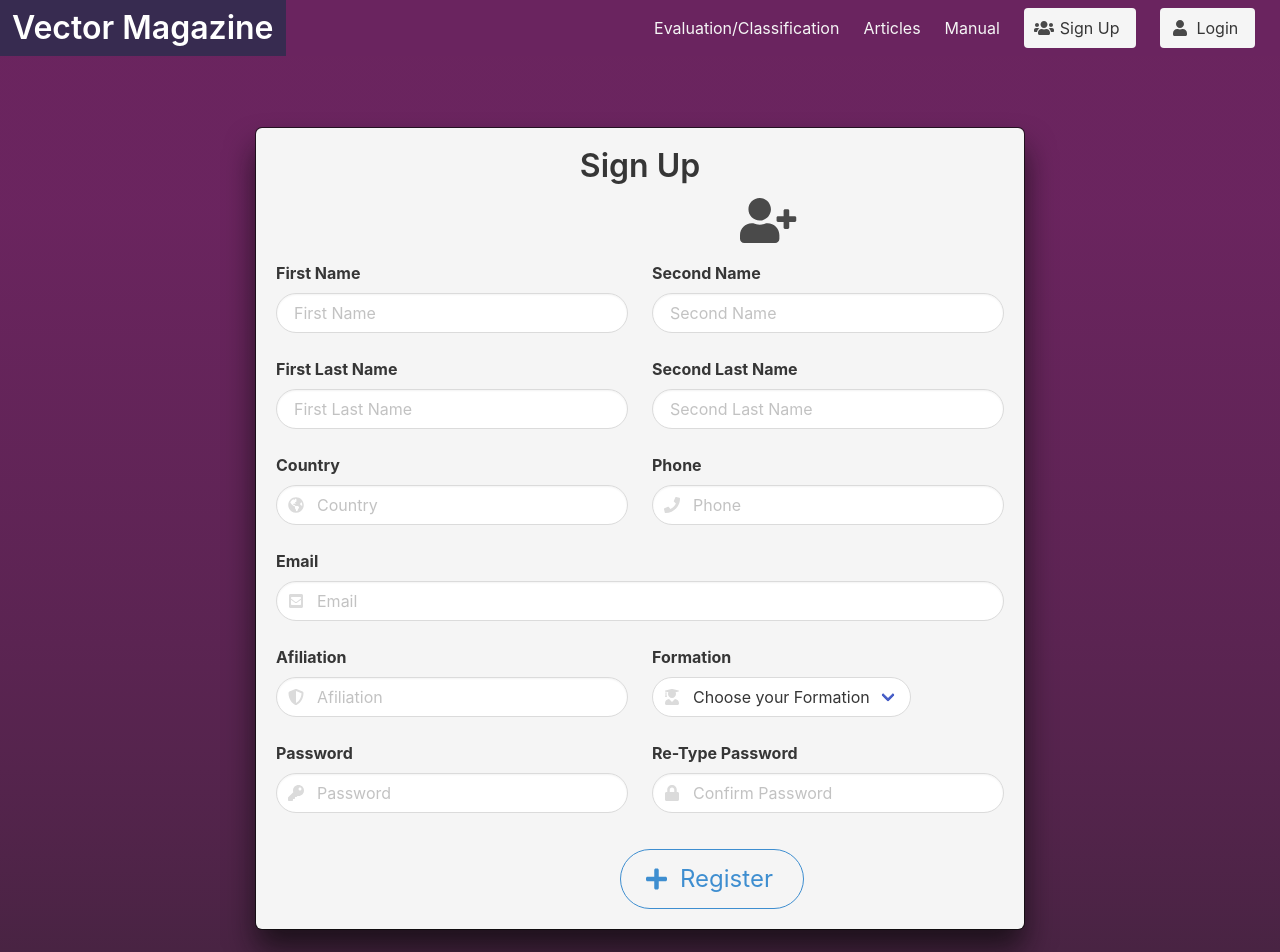
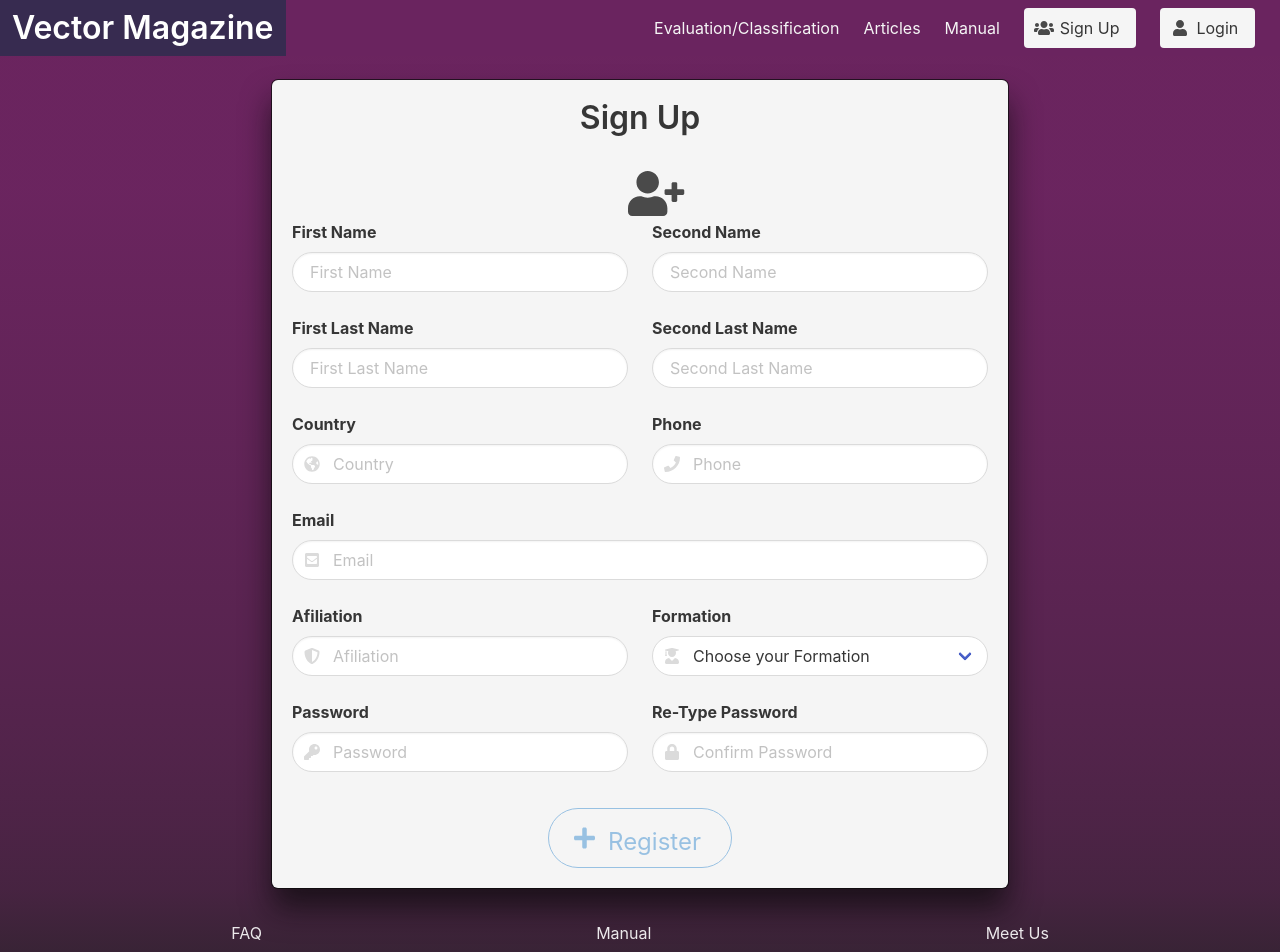
Before and after one commit to DanniCross/Magazine-Project, an Angular app in the folder client/: page /Signup in a window 1280 px wide. Shown: the top 952 px of the page. Built offline with nearby package versions, Linux system fonts and the light colour scheme; what ngx-captcha would draw is missing.

Commit message:
validations form

```diff
--- a/client/src/app/modules/users/signup/signup.component.css
+++ b/client/src/app/modules/users/signup/signup.component.css
@@ -2,20 +2,22 @@
   padding-top: 0 !important;
   padding-bottom: 0 !important;
 }
-.row-one {
-  padding-top: 13px;
-}
+
 form .field {
   margin: auto;
   max-width: 740px;
 }
 
 .Icon {
-  margin-left: 60vh;
+  margin-left: auto;
+  margin-right: auto;
+  display: block;
 }
 
 .Icon2 {
-  margin-left: 43vh;
+  margin-left: auto;
+  margin-right: auto;
+  display: block;
 }
 
 .Title {
@@ -30,3 +32,7 @@ form .field {
 .box {
   box-shadow: 0 20px 30px rgba(10, 10, 10, 0.7), 0 0 0 1px rgba(10, 10, 10, 0.7);
 }
+
+#select {
+  width: 100%;
+}
--- a/client/src/app/modules/users/signup/signup.component.html
+++ b/client/src/app/modules/users/signup/signup.component.html
@@ -1,66 +1,42 @@
-<div class="hero-body">
-  <div id="app">
-    <div class="section">
-      <div class="container">
+<form class="container hero-body" [formGroup]="SignUPForm">
   <div class="box has-background-light Margin">
     <div class="title has-text-dark has-text-centered">Sign Up</div>
-          <span class="icon Icon Title">
+    <span class="icon Icon Title has-text-centered">
       <i class="fas fa-user-plus"></i>
     </span>
     <br />
     <br />
-          <form id="register-form">
     <div class="field">
       <div class="columns">
         <div class="column">
           <label class="label" for="firstName">First Name</label>
           <div class="control">
-                    <input
-                      class="input is-rounded"
-                      type="text"
-                      placeholder="First Name"
-                      name="firstName"
-                    />
+            <input class="input is-rounded" type="text" placeholder="First Name" name="firstName"
+              formControlName="name" />
           </div>
         </div>
         <div class="column">
           <label class="label" for="secondName">Second Name</label>
           <div class="control">
-                    <input
-                      class="input is-rounded"
-                      type="text"
-                      placeholder="Second Name"
-                      name="secondName"
-                    />
+            <input class="input is-rounded" type="text" placeholder="Second Name" name="secondName"
+              formControlName="secondname" />
           </div>
         </div>
       </div>
       <br />
       <div class="columns">
         <div class="column">
-                  <label class="label" for="firstLastName"
-                    >First Last Name</label
-                  >
+          <label class="label" for="firstLastName">First Last Name</label>
           <div class="control">
-                    <input
-                      class="input is-rounded"
-                      type="text"
-                      placeholder="First Last Name"
-                      name="firstLastName"
-                    />
+            <input class="input is-rounded" type="text" placeholder="First Last Name" name="firstLastName"
+              formControlName="lastname" />
           </div>
         </div>
         <div class="column">
-                  <label class="label" for="secondLastName"
-                    >Second Last Name</label
-                  >
+          <label class="label" for="secondLastName">Second Last Name</label>
           <div class="control">
-                    <input
-                      class="input is-rounded"
-                      type="text"
-                      placeholder="Second Last Name"
-                      name="secondLastName"
-                    />
+            <input class="input is-rounded" type="text" placeholder="Second Last Name" name="secondLastName"
+              formControlName="secondlastname" />
           </div>
         </div>
       </div>
@@ -69,27 +45,15 @@
         <div class="column">
           <label class="label" for="country">Country</label>
           <div class="control has-icons-left">
-                    <input
-                      class="input is-rounded"
-                      type="text"
-                      placeholder="Country"
-                      name="country"
-                    /><span class="icon is-left"
-                      ><i class="fas fa-globe-americas"></i
-                    ></span>
+            <input class="input is-rounded" type="text" placeholder="Country" name="country"
+              formControlName="country" /><span class="icon is-left"><i class="fas fa-globe-americas"></i></span>
           </div>
         </div>
         <div class="column">
           <label class="label" for="phone">Phone</label>
           <div class="control has-icons-left">
-                    <input
-                      class="input is-rounded"
-                      type="text"
-                      placeholder="Phone"
-                      name="phone"
-                    /><span class="icon is-left"
-                      ><i class="fas fa-phone"></i
-                    ></span>
+            <input class="input is-rounded" type="text" placeholder="Phone" name="phone" formControlName="phone" /><span
+              class="icon is-left"><i class="fas fa-phone"></i></span>
           </div>
         </div>
       </div>
@@ -98,14 +62,8 @@
         <div class="column">
           <label class="label" for="email">Email</label>
           <div class="control has-icons-left">
-                    <input
-                      class="input is-rounded"
-                      type="email"
-                      placeholder="Email"
-                      name="email"
-                    /><span class="icon is-left"
-                      ><i class="fa">envelope-square</i></span
-                    >
+            <input class="input is-rounded" type="email" placeholder="Email" name="email"
+              formControlName="email" /><span class="icon is-left"><i class="fa">envelope-square</i></span>
           </div>
         </div>
       </div>
@@ -114,26 +72,20 @@
         <div class="column">
           <label class="label" for="afiliation">Afiliation</label>
           <div class="control has-icons-left">
-                    <input
-                      class="input is-rounded"
-                      type="text"
-                      placeholder="Afiliation"
-                      name="afiliation"
-                    /><span class="icon is-left"
-                      ><i class="fas fa-shield-alt"></i
-                    ></span>
+            <input class="input is-rounded" type="text" placeholder="Afiliation" name="afiliation"
+              formControlName="afiliation" /><span class="icon is-left"><i class="fas fa-shield-alt"></i></span>
           </div>
         </div>
         <div class="column">
           <label class="label" for="formation">Formation</label>
           <div class="control has-icons-left">
-                    <div class="select is-rounded">
-                      <select>
+            <div class="select is-rounded" id="select">
+              <select #f (change)="SetFormation(f.value)" id="select">
                 <option>Choose your Formation</option>
-                        <option value="Pre-Grade">Pre-Grade</option>
-                        <option value="Especialization">Especialization</option>
-                        <option value="Magister">Magister</option>
-                        <option value="PhD">PhD</option>
+                <option>Pre-Grade</option>
+                <option>Especialization</option>
+                <option>Magister</option>
+                <option>PhD</option>
               </select>
             </div>
             <div class="icon is-small is-left">
@@ -147,42 +99,26 @@
         <div class="column">
           <label class="label" for="password">Password</label>
           <div class="control has-icons-left">
-                    <input
-                      class="input is-rounded"
-                      type="password"
-                      placeholder="Password"
-                      name="password"
-                    /><span class="icon is-left"><i class="fa">key</i></span>
+            <input class="input is-rounded" type="password" placeholder="Password" name="password"
+              formControlName="password" /><span class="icon is-left"><i class="fa">key</i></span>
           </div>
         </div>
         <div class="column">
-                  <label class="label" for="retypePassword"
-                    >Re-Type Password</label
-                  >
+          <label class="label" for="retypePassword">Re-Type Password</label>
           <div class="control has-icons-left">
-                    <input
-                      class="input is-rounded"
-                      type="password"
-                      placeholder="Confirm Password"
-                      name="retypePassword"
-                    /><span class="icon is-left"><i class="fa">lock</i></span>
+            <input class="input is-rounded" type="password" placeholder="Confirm Password" name="retypePassword"
+              formControlName="re_pass" /><span class="icon is-left"><i class="fa">lock</i></span>
           </div>
         </div>
       </div>
       <br />
-              <button
-                class="button is-info is-large Icon2 is-outlined is-rounded"
-                routerLink="/AutorHome"
-              >
+      <button class="button is-info is-large Icon2 is-outlined is-rounded" (click)="SignUp()"
+        [disabled]="!SignUPForm.valid || (password.value != re_pass.value)">
         <span class="icon">
           <i class="fas fa-plus"></i>
         </span>
         <span>Register</span>
       </button>
     </div>
+  </div>
 </form>
-        </div>
-      </div>
-    </div>
-  </div>
-</div>
--- a/client/src/app/modules/users/signup/signup.component.ts
+++ b/client/src/app/modules/users/signup/signup.component.ts
@@ -1,4 +1,6 @@
 import { Component, OnInit } from '@angular/core';
+import { FormGroup, FormControl, Validators } from '@angular/forms';
+import { UserService } from 'src/app/services/users/user.service';
 
 @Component({
   selector: 'app-signup',
@@ -7,11 +9,88 @@ import { Component, OnInit } from '@angular/core';
 })
 export class SignupComponent implements OnInit {
 
-  constructor() { }
+  constructor(private user: UserService) { }
 
   ngOnInit() {
+    this.SignUPForm = this.CreatorForm();
+  }
+
+  SignUPForm: FormGroup;
+
+  CreatorForm(): FormGroup;
+
+  CreatorForm(): FormGroup {
+    return new FormGroup({
+      name: new FormControl('', [Validators.required]),
+      secondname: new FormControl(''),
+      lastname: new FormControl('', [Validators.required]),
+      secondlastname: new FormControl(''),
+      country: new FormControl('', [Validators.required]),
+      phone: new FormControl(null, [Validators.required]),
+      afiliation: new FormControl('', [Validators.required]),
+      formation: new FormControl('', [Validators.required]),
+      password: new FormControl('', [Validators.required]),
+      re_pass: new FormControl('', [Validators.required]),
+      email: new FormControl('', [Validators.required]),
+    })
+  }
+
+  public get name() {
+    return this.SignUPForm.get('name');
+  }
+
+  public get secondname() {
+    return this.SignUPForm.get('secondname');
+  }
+
+  public get lastname() {
+    return this.SignUPForm.get('lastname');
+  }
+
+  public get secondlastname() {
+    return this.SignUPForm.get('secondlastname');
+  }
+
+  public get country() {
+    return this.SignUPForm.get('country');
+  }
+
+  public get phone() {
+    return this.SignUPForm.get('phone');
+  }
+
+  public get afiliation() {
+    return this.SignUPForm.get('afiliation');
+  }
+
+  public get formation() {
+    return this.SignUPForm.get('formation');
+  }
+
+  public get password() {
+    return this.SignUPForm.get('password');
+  }
+
+  public get re_pass() {
+    return this.SignUPForm.get('re_pass');
+  }
+
+  public get email() {
+    return this.SignUPForm.get('email');
+  }
+
+  SetFormation(Formation) {
+    console.log(Formation);
+    this.SignUPForm.patchValue({ formation: Formation });
+  }
+
+  SignUp() {
+    this.user.Register(this.name.value, this.secondname.value, this.lastname.value, this.secondlastname.value,
+      this.country.value, this.phone.value, this.afiliation.value, this.formation.value, this.email.value,
+      this.password.value, 1).subscribe(user => {
+        alert(`The user ${user.name} ${user.lastname} has been registered!`);
+      });
   }
 
 
-
 }
```
Also changed, not shown: client/src/app/models/user/UserModel.ts (+8 -1 lines), client/src/app/services/users/user.service.ts (+10 -6 lines). Lines whose indentation alone changed are shown as unchanged.
